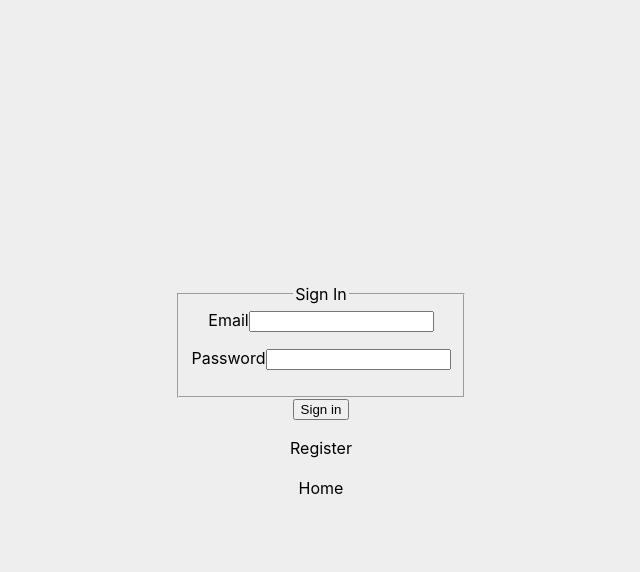
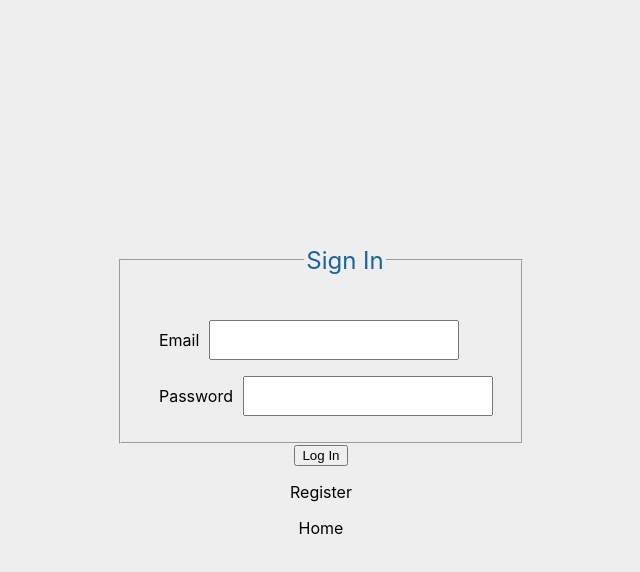
Before and after one commit to chingu-voyages/v8-geckos-team-06, a React (Create React App) app: page / in a window 1280 px wide. Both pictures are taken after a click on the item "Log In". Shown: the top 572 px of the page, without its empty margins (319-959 px from the left). Built offline with nearby package versions, Linux system fonts and the light colour scheme.

Commit message:
reset input forms to match app style

```diff
--- a/src/index.css
+++ b/src/index.css
@@ -4,6 +4,7 @@
   --orange: #FFC759;
   --bgcolor: #eee;
 }
+
 
 body {
   margin: 0;
--- a/src/register/Register.css
+++ b/src/register/Register.css
@@ -6,196 +6,80 @@
   background: var(--bgcolor);
 }
 
-
-.ba {
-    border-style: solid;
-    border-width: 1px;
+.form {
 }
 
-.b--black {
-    border-color: #000;
+.sign_up {
+  display: flex;
+  flex-direction: column;
+  align-items: flex-end;
+  border: none;
+  padding: 20px;
+  margin-bottom: 1em;
 }
 
-.b--transparent {
-    border-color: transparent;
+.form-title {
+  font-size: 1.5em;
+  align-self: center;
+  margin: 1em;
+  color: var(--blue);
 }
 
-.db {
-    display: block;
+.input-container {
+  margin: 1em;
+  display: flex;
+
 }
 
-.dib {
-    display: inline-block;
+.form-input {
+  padding: 5px 10px;
+  font-size: 1.1em;
 }
 
-.b {
-    font-weight: bold;
+label {
+  margin: 10px;
 }
 
-.fw6 {
-    font-weight: 600;
+.name {
+
 }
 
-.input-reset {
-    -webkit-appearance: none;
-       -moz-appearance: none;
+.email {
+
 }
 
-.input-reset::-moz-focus-inner {
-    border: 0;
-    padding: 0;
+.password {
+
 }
 
-.lh-copy {
-    line-height: 1.5;
+.confirm-password {
+
 }
 
-.link {
-    text-decoration: none;
-    transition: color .15s ease-in;
+.form-buttons {
+
 }
 
-.link:link, .link:visited {
-    transition: color .15s ease-in;
+.register-btn {
+  cursor: pointer;
+  padding: 10px 20px;
+  background: none;
+  border: 2px solid var(--blue);
+  border-radius: 5px;
+  font-size: 1em;
+  font-weight: 600;
+  color: var(--blue);
 }
 
-.link:hover {
-    transition: color .15s ease-in;
+.register-btn:hover, .register-btn:focus {
+  background: var(--blue);
+  color: #fff;
 }
 
-.link:active {
-    transition: color .15s ease-in;
+.form-links {
+
 }
 
-.link:focus {
-    transition: color .15s ease-in;
-    outline: 1px dotted currentColor;
+.form-link {
+  cursor: pointer;
 }
-
-.w-100 {
-    width: 100%;
-}
-
-.black-80 {
-    color: rgba(0, 0, 0, .8);
-}
-
-.black {
-    color: #000;
-}
-
-.bg-transparent {
-    background-color: transparent;
-}
-
-.hover-white:hover {
-    color: #fff;
-}
-
-.hover-white:focus {
-    color: #fff;
-}
-
-.hover-bg-black:hover {
-    background-color: #000;
-}
-
-.hover-bg-black:focus {
-    background-color: #000;
-}
-
-.pa0 {
-    padding: 0;
-}
-
-.pa2 {
-    padding: .5rem;
-}
-
-.pa4 {
-    padding: 2rem;
-}
-
-.pv2 {
-    padding-top: .5rem;
-    padding-bottom: .5rem;
-}
-
-.ph0 {
-    padding-left: 0;
-    padding-right: 0;
-}
-
-.ph3 {
-    padding-left: 1rem;
-    padding-right: 1rem;
-}
-
-.ma0 {
-    margin: 0;
-}
-
-.mt3 {
-    margin-top: 1rem;
-}
-
-.mv3 {
-    margin-top: 1rem;
-    margin-bottom: 1rem;
-}
-
-.mh0 {
-    margin-left: 0;
-    margin-right: 0;
-}
-
-.f4 {
-    font-size: 1.25rem;
-}
-
-.f6 {
-    font-size: .875rem;
-}
-
-.measure {
-    max-width: 30em;
-}
-
-.center {
-    margin-right: auto;
-    margin-left: auto;
-}
-
-.dim {
-    opacity: 1;
-    transition: opacity .15s ease-in;
-}
-
-.dim:hover, .dim:focus {
-    opacity: .5;
-    transition: opacity .15s ease-in;
-}
-
-.dim:active {
-    opacity: .8;
-    transition: opacity .15s ease-out;
-}
-
-.grow {
-    -moz-osx-font-smoothing: grayscale;
-    backface-visibility: hidden;
-    transform: translateZ(0);
-    transition: transform .25s ease-out;
-}
-
-.grow:hover, .grow:focus {
-    transform: scale(1.05);
-}
-
-.grow:active {
-    transform: scale(.9);
-}
-
-.pointer:hover {
-    cursor: pointer;
-}
--- a/src/register/Register.js
+++ b/src/register/Register.js
@@ -4,35 +4,40 @@ import './Register.css';
 const Register = ({ onRouteChange }) => {
   return (
     <main className="Register">
-      <form className="measure center" name="register">
-        <fieldset
-          id="sign_up"
-        className="ba b--transparent ph0 mh0">
-          <legend className="f4 fw6 ph0 mh0">Register</legend>
-          <div className="mt3">
-            <label
-              className="db fw6 lh-copy f6"
-            for="name">
-              Name
-            </label>
-            <input className="pa2 input-reset ba bg-transparent hover-bg-black hover-white w-100" type="text" name="name"  id="name" />
+      <form className="form">
+
+        <h3 className="form-title">Register</h3>
+
+        <div id="sign_up" className="sign_up">
+
+          <div className="input-container">
+            <label className="name" htmlFor="name">Name</label>
+            <input className="form-input" type="text" name="name"  id="name" />
           </div>
-          <div className="mt3">
-            <label
-              className="db fw6 lh-copy f6"
-            for="email-address">
-              Email
-            </label>
-            <input className="pa2 input-reset ba bg-transparent hover-bg-black hover-white w-100" type="email" name="email-address"  id="email-address" />
+
+          <div className="input-container">
+            <label className="email" htmlFor="email">Email</label>
+            <input className="form-input" type="email" name="email"  id="email" />
           </div>
-          <div className="mv3">
-            <label className="db fw6 lh-copy f6" for="password">Password</label>
-            <input className="b pa2 input-reset ba bg-transparent hover-bg-black hover-white w-100" type="password" name="password"  id="password" />
+
+          <div className="input-container">
+            <label className="password" htmlFor="password">Password</label>
+            <input className="form-input" type="password" name="password"  id="password" />
           </div>
-        </fieldset>
-        <div className="">
-          <input onClick={() => onRouteChange('signin')} className="b ph3 pv2 input-reset ba b--black bg-transparent pointer f6 dib" type="submit" value="Sign Up" />
-          <p onClick={() => onRouteChange('home')} className="f6 link dim black db" style={{cursor: 'pointer'}}>Home</p>
+
+          <div className="input-container">
+            <label className="confirm-password" htmlFor="confirm-password">Confirm Password</label>
+            <input className="form-input" type="password" name="confirm-password"  id="confirm-password" />
+          </div>
+
+        </div>
+
+        <div className="form-buttons">
+          <input onClick={() => onRouteChange('home')} className="register-btn" type="submit" value="Sign Up" />
+        </div>
+
+        <div className="form-links">
+          <p onClick={() => onRouteChange('home')} className="form-link">Home </p>
 
         </div>
       </form>
--- a/src/signin/Signin.css
+++ b/src/signin/Signin.css
@@ -6,195 +6,80 @@
   background: var(--bgcolor);
 }
 
-.ba {
-    border-style: solid;
-    border-width: 1px;
+.form {
 }
 
-.b--black {
-    border-color: #000;
+.sign_up {
+  display: flex;
+  flex-direction: column;
+  align-items: flex-end;
+  border: none;
+  padding: 20px;
+  margin-bottom: 1em;
 }
 
-.b--transparent {
-    border-color: transparent;
+.form-title {
+  font-size: 1.5em;
+  align-self: center;
+  margin: 1em;
+  color: var(--blue);
 }
 
-.db {
-    display: block;
+.input-container {
+  margin: 1em;
+  display: flex;
+
 }
 
-.dib {
-    display: inline-block;
+.form-input {
+  padding: 5px 10px;
+  font-size: 1.1em;
 }
 
-.b {
-    font-weight: bold;
+label {
+  margin: 10px;
 }
 
-.fw6 {
-    font-weight: 600;
+.name {
+
 }
 
-.input-reset {
-    -webkit-appearance: none;
-       -moz-appearance: none;
+.email {
+
 }
 
-.input-reset::-moz-focus-inner {
-    border: 0;
-    padding: 0;
+.password {
+
 }
 
-.lh-copy {
-    line-height: 1.5;
+.confirm-password {
+
 }
 
-.link {
-    text-decoration: none;
-    transition: color .15s ease-in;
+.form-buttons {
+
 }
 
-.link:link, .link:visited {
-    transition: color .15s ease-in;
+.register-btn {
+  cursor: pointer;
+  padding: 10px 20px;
+  background: none;
+  border: 2px solid var(--blue);
+  border-radius: 5px;
+  font-size: 1em;
+  font-weight: 600;
+  color: var(--blue);
 }
 
-.link:hover {
-    transition: color .15s ease-in;
+.register-btn:hover, .register-btn:focus {
+  background: var(--blue);
+  color: #fff;
 }
 
-.link:active {
-    transition: color .15s ease-in;
+.form-links {
+
 }
 
-.link:focus {
-    transition: color .15s ease-in;
-    outline: 1px dotted currentColor;
+.form-link {
+  cursor: pointer;
 }
-
-.w-100 {
-    width: 100%;
-}
-
-.black-80 {
-    color: rgba(0, 0, 0, .8);
-}
-
-.black {
-    color: #000;
-}
-
-.bg-transparent {
-    background-color: transparent;
-}
-
-.hover-white:hover {
-    color: #fff;
-}
-
-.hover-white:focus {
-    color: #fff;
-}
-
-.hover-bg-black:hover {
-    background-color: #000;
-}
-
-.hover-bg-black:focus {
-    background-color: #000;
-}
-
-.pa0 {
-    padding: 0;
-}
-
-.pa2 {
-    padding: .5rem;
-}
-
-.pa4 {
-    padding: 2rem;
-}
-
-.pv2 {
-    padding-top: .5rem;
-    padding-bottom: .5rem;
-}
-
-.ph0 {
-    padding-left: 0;
-    padding-right: 0;
-}
-
-.ph3 {
-    padding-left: 1rem;
-    padding-right: 1rem;
-}
-
-.ma0 {
-    margin: 0;
-}
-
-.mt3 {
-    margin-top: 1rem;
-}
-
-.mv3 {
-    margin-top: 1rem;
-    margin-bottom: 1rem;
-}
-
-.mh0 {
-    margin-left: 0;
-    margin-right: 0;
-}
-
-.f4 {
-    font-size: 1.25rem;
-}
-
-.f6 {
-    font-size: .875rem;
-}
-
-.measure {
-    max-width: 30em;
-}
-
-.center {
-    margin-right: auto;
-    margin-left: auto;
-}
-
-.dim {
-    opacity: 1;
-    transition: opacity .15s ease-in;
-}
-
-.dim:hover, .dim:focus {
-    opacity: .5;
-    transition: opacity .15s ease-in;
-}
-
-.dim:active {
-    opacity: .8;
-    transition: opacity .15s ease-out;
-}
-
-.grow {
-    -moz-osx-font-smoothing: grayscale;
-    backface-visibility: hidden;
-    transform: translateZ(0);
-    transition: transform .25s ease-out;
-}
-
-.grow:hover, .grow:focus {
-    transform: scale(1.05);
-}
-
-.grow:active {
-    transform: scale(.9);
-}
-
-.pointer:hover {
-    cursor: pointer;
-}
--- a/src/signin/Signin.js
+++ b/src/signin/Signin.js
@@ -6,25 +6,26 @@ const Signin = ({ onRouteChange }) => {
     <main className="Signin">
       <form className="form">
 
-        <fieldset id="sign_up" className="sign_up">
+        <fieldset id="sign_in" className="sign_in">
           <legend className="form-title">Sign In</legend>
-          <div className="inputs-container">
+
+          <div className="input-container">
             <label className="email" htmlFor="email">Email</label>
             <input className="form-input" type="email" name="email"  id="email" />
           </div>
-          <div className="mv3">
-            <label className="form-input" htmlFor="password">
-              Password
-            </label>
+
+          <div className="input-container">
+            <label className="password" htmlFor="password">Password</label>
             <input className="form-input" type="password" name="password"  id="password" />
           </div>
+
         </fieldset>
 
-        <div className="inputs-container">
-          <input onClick={() => onRouteChange('home')} className="form-btn" type="submit" value="Sign in" />
+        <div className="form-buttons">
+          <input onClick={() => onRouteChange('home')} className="login-btn" type="submit" value="Log In" />
         </div>
 
-        <div className="lh-copy mt3 pointer">
+        <div className="form-links">
           <p onClick={() => onRouteChange('register')} className="form-link">Register </p>
           <p onClick={() => onRouteChange('home')} className="form-link">Home </p>
 
```
